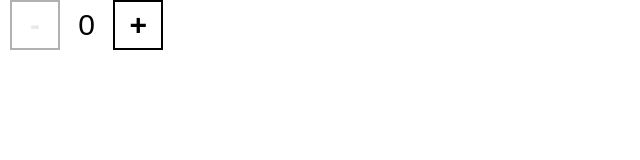
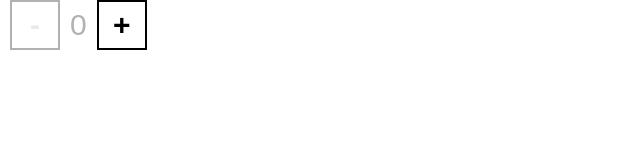
Before and after one commit to RoadToJunior/2react_shopping_cart, a React (Create React App) app in the folder shopping-cart/: page / in a window 1280 px wide. Shown: the top 160 px of the page, without its empty margins (0-640 px from the left). Built offline with nearby package versions, Linux system fonts and the light colour scheme.

Commit message:
add opacity to displayed shoppingCart number if equals 0

```diff
--- a/shopping-cart/src/App.js
+++ b/shopping-cart/src/App.js
@@ -31,7 +31,17 @@ class App extends React.Component {
         >
           -
         </button>
-        <span> {this.state.shoppingCart} </span>
+        <span
+          style={
+            this.state.shoppingCart === 0
+              ? {
+                  opacity: 0.3,
+                }
+              : null
+          }
+        >
+          {this.state.shoppingCart}
+        </span>
         <button
           disabled={
             this.state.shoppingCart === this.state.availableProducts
--- a/shopping-cart/src/style.css
+++ b/shopping-cart/src/style.css
@@ -15,8 +15,8 @@ button {
   height: 50px;
   cursor: pointer;
   outline: none;
+}
 
+button:disabled {
+  opacity: 0.3;
 }
-button:disabled {
-  opacity: 0.3
-}
```
